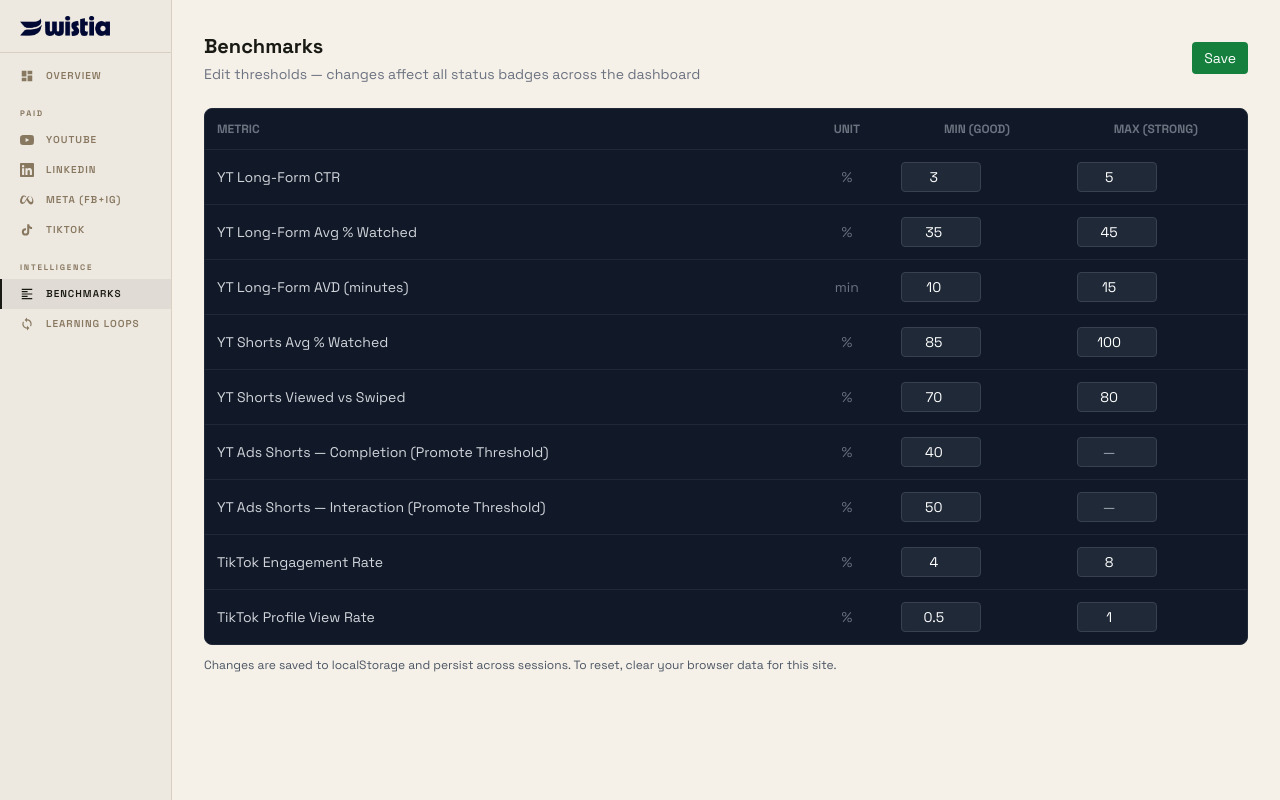
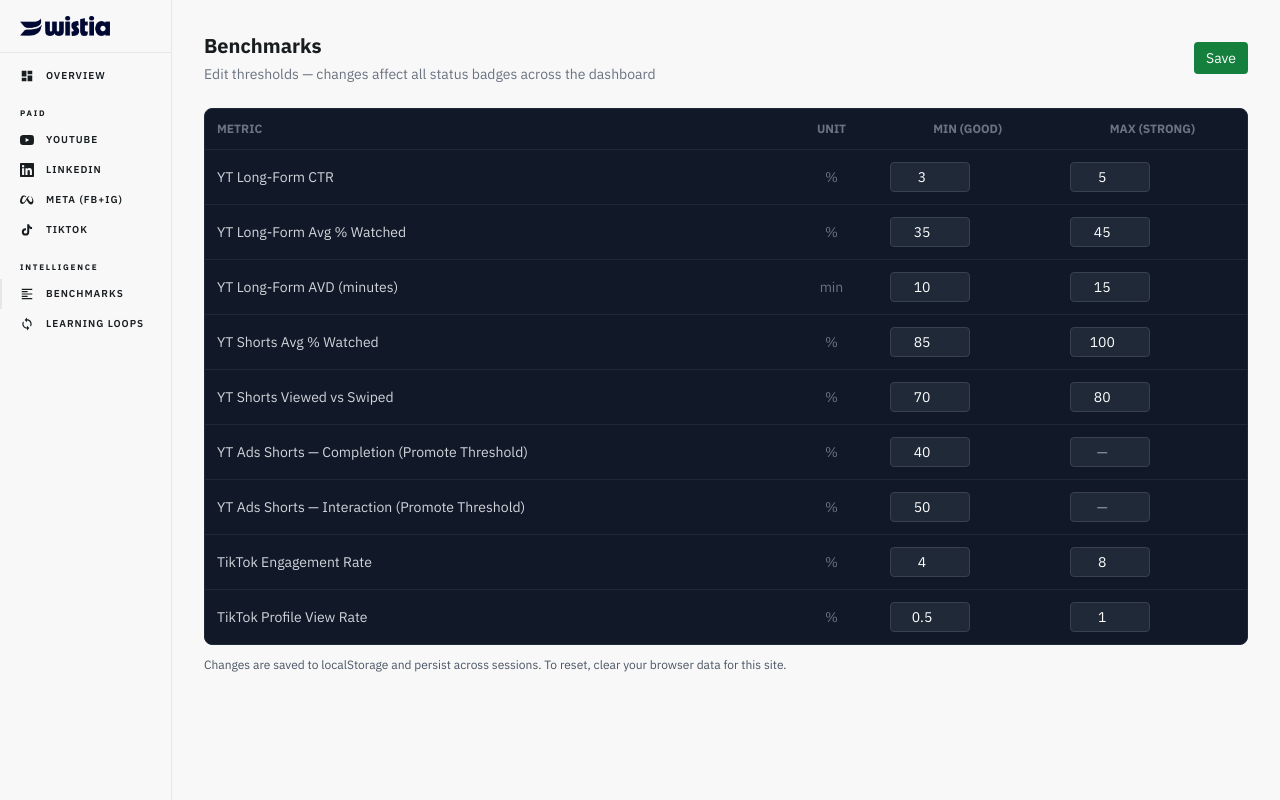
Before and after one commit to frankramblings/wistia-paid-dashboard, a Next.js app: page /benchmarks in a window 1280 px wide. Built offline with nearby package versions, Linux system fonts and the light colour scheme.

Commit message:
feat: replace bone palette with Wistia w.* design tokens, switch to IBM Plex Sans

```diff
--- a/app/globals.css
+++ b/app/globals.css
@@ -4,7 +4,7 @@
 
 @layer base {
   html, body {
-    background: #f5f0e8;
-    color: #1a1a14;
+    background: #f8f8f9;
+    color: #181d1f;
   }
 }
--- a/app/layout.tsx
+++ b/app/layout.tsx
@@ -1,5 +1,5 @@
 import type { Metadata } from 'next';
-import { Bebas_Neue, Space_Grotesk } from 'next/font/google';
+import { Bebas_Neue, IBM_Plex_Sans } from 'next/font/google';
 import './globals.css';
 import Sidebar from '@/components/Sidebar';
 import MobileNav from '@/components/MobileNav';
@@ -11,26 +11,25 @@
   display: 'swap',
 });
 
-const spaceGrotesk = Space_Grotesk({
+const ibmPlexSans = IBM_Plex_Sans({
+  weight: ['400', '500', '600', '700'],
   subsets: ['latin'],
-  variable: '--font-space-grotesk',
+  variable: '--font-plex',
   display: 'swap',
 });
 
-export const metadata: Metadata = { title: 'Wistia Performance Dashboard' };
+export const metadata: Metadata = { title: 'Wistia Paid Dashboard' };
 
 export default function RootLayout({ children }: { children: React.ReactNode }) {
   return (
-    <html lang="en" className={`${bebasNeue.variable} ${spaceGrotesk.variable}`}>
-      <body className="bg-bone-bg text-bone-hi min-h-screen flex font-sans">
-        {/* Sidebar: hidden on mobile, visible sm+ */}
+    <html lang="en" className={`${bebasNeue.variable} ${ibmPlexSans.variable}`}>
+      <body className="bg-w-canvas text-w-hi min-h-screen flex font-sans">
         <div className="hidden sm:block">
           <Sidebar />
         </div>
         <main className="flex-1 overflow-y-auto p-5 sm:p-8 pb-20 sm:pb-8">
           {children}
         </main>
-        {/* Bottom nav: visible on mobile only */}
         <MobileNav />
       </body>
     </html>
--- a/tailwind.config.js
+++ b/tailwind.config.js
@@ -8,24 +8,30 @@
   theme: {
     extend: {
       colors: {
-        bone: {
-          bg:        '#f5f0e8',
-          alt:       '#ede8e0',
-          border:    '#d8d0c0',
-          hi:        '#1a1a14',
-          mid:       '#887860',
-          good:      '#1a6614',
-          'good-bg': 'rgba(26,102,20,0.1)',
-          warn:      '#cc5500',
-          'warn-bg': 'rgba(204,85,0,0.08)',
-          poor:      '#cc1111',
-          'poor-bg': 'rgba(204,17,17,0.08)',
-          'info-bg': 'rgba(26,26,20,0.06)',
+        w: {
+          canvas:      '#f8f8f9',
+          surface:     '#ffffff',
+          border:      '#e3e4e5',
+          hi:          '#181d1f',
+          mid:         '#6b7280',
+          blue:        '#2949E5',
+          'blue-bg':   'rgba(41,73,229,0.08)',
+          'blue-light':'#eef0fd',
+          good:        '#268713',
+          'good-bg':   'rgba(38,135,19,0.1)',
+          warn:        '#D1451A',
+          'warn-bg':   'rgba(209,69,26,0.1)',
+          poor:        '#e02525',
+          'poor-bg':   'rgba(224,37,37,0.1)',
         },
       },
       fontFamily: {
+        plex:  ['var(--font-plex)', 'IBM Plex Sans', '-apple-system', 'sans-serif'],
         bebas: ['var(--font-bebas)', 'cursive'],
-        sans:  ['var(--font-space-grotesk)', 'system-ui', 'sans-serif'],
+        sans:  ['var(--font-plex)', 'IBM Plex Sans', '-apple-system', 'sans-serif'],
+      },
+      boxShadow: {
+        card: '0 1px 4px 1px rgba(0,0,0,0.07)',
       },
     },
   },
```
